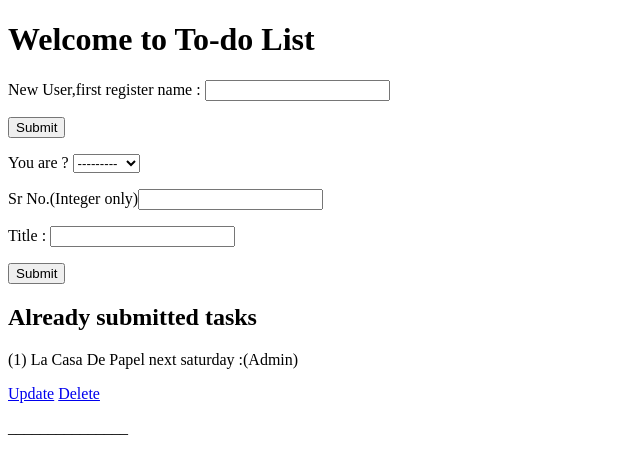
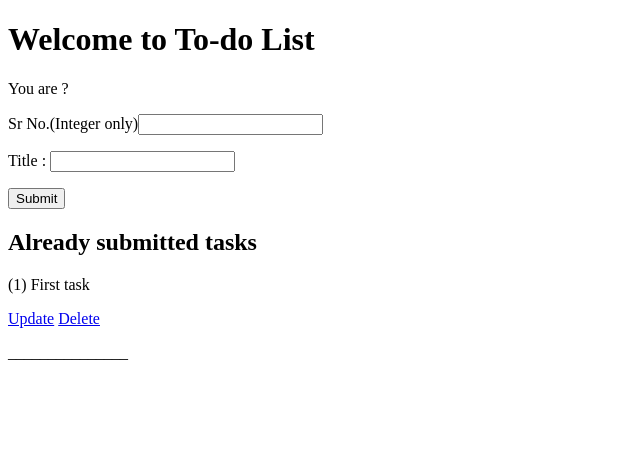
Before and after one commit to Jenil-Savla/ToDoList, a Django app: page / in a window 1280 px wide. Shown: the top 474 px of the page, without its empty margins (0-640 px from the left). Run offline with Django 3.2, Linux system fonts and the light colour scheme; data comes from the database, SQL or seed files in the repository.

Commit message:
Custom User Model

```diff
--- a/task0/forms.py
+++ b/task0/forms.py
@@ -1,11 +1,17 @@
 from django import forms
 from django.forms import ModelForm
-from .models import *
+from django.contrib.auth.forms import UserCreationForm, UserChangeForm
+from .models import Task,NewUser
 
-class UserForm(forms.ModelForm):#
+class NewUserChangeForm(UserChangeForm):
 	class Meta:
-		model = User
-		fields = '__all__'
+		model = NewUser
+		fields = 'email',
+
+class NewUserCreationForm(UserCreationForm):
+	class Meta:
+		model = NewUser
+		fields = 'email',
 
 class TaskForm(forms.ModelForm):
     title = forms.CharField(max_length = 100)
--- a/task0/models.py
+++ b/task0/models.py
@@ -1,17 +1,31 @@
 from django.db import models
 
-class User(models.Model):
-	name = models.CharField(max_length= 20,default='Admin')
+from django.contrib.auth.models import AbstractUser
+from django.utils.translation import ugettext_lazy as _
+#from django.conf import settings
+from .managers import CustomUserManager
 
-	def __str__(self):
-		return self.name
+#from django.contrib.auth.models import PermissionsMixin
+#from datetime import date
+
+class NewUser(AbstractUser):
+    username = models.CharField(max_length = 50, blank = True, null = True, unique = True)
+    email = models.EmailField(_('email address'), unique = True)
+    phone_no = models.CharField(max_length = 10)
+
+    USERNAME_FIELD = 'email'
+    REQUIRED_FIELDS = ['username', 'first_name', 'last_name']
+
+    objects = CustomUserManager()
+
+    def __str__(self):
+    	return self.email
 
 class Task(models.Model):
     number = models.IntegerField(default =0)
     title = models.CharField(max_length=100)
     complete = models.BooleanField(default=False)
     datetime = models.DateTimeField(auto_now_add=True)
-    user = models.ForeignKey(User,on_delete=models.CASCADE,null = True,blank=True)
 
     def __str__(self):
-        return (f"({self.number}) {self.title}  :({self.user})")
+        return (f"({self.number}) {self.title}")
--- a/task0/templates/delete.html
+++ b/task0/templates/delete.html
@@ -1,3 +1,4 @@
+<!DOCTYPE html>
 <p>Are you sure you want to delete "{{item}}"?</p>
 
 <a href="{% url 'list' %}" >Cancel</a>
--- a/task0/templates/list.html
+++ b/task0/templates/list.html
@@ -1,11 +1,6 @@
 <!DOCTYPE html>
 <h1>Welcome to To-do List</h2>
 
-<form method="POST" action="/">
-    {% csrf_token %}
-    <p>New User,first register name : {{user.name}}</p>
- <input class="btn btn-info" type="submit" name="Add User">
-</form>
 
 <form method="POST" action="/">
     {% csrf_token %}
--- a/task0/templates/update_task.html
+++ b/task0/templates/update_task.html
@@ -1,3 +1,4 @@
+<!DOCTYPE html>
 <h3>Update Task</h3>
 
 <form method="POST" action="">
--- a/task0/views.py
+++ b/task0/views.py
@@ -1,19 +1,15 @@
 from django.shortcuts import render,redirect
 from django.http import HttpResponse
-from .models import *
-from .forms import *
+from .models import Task,NewUser
+from .forms import TaskForm
 
 def index(request):
-    user = UserForm(request.POST)
-    if user.is_valid():
-    	user.save()
-    	return redirect('/')
     tasks = Task.objects.all()
     form = TaskForm(request.POST)
     if form.is_valid():
         form.save()
         return redirect('/')
-    context = {'tasks':tasks,'form':form,'user':user}
+    context = {'tasks':tasks,'form':form}
     return render(request,'list.html',context)
 
 def updateTask(request,pk):
--- a/todo/settings.py
+++ b/todo/settings.py
@@ -124,3 +124,5 @@
 # https://docs.djangoproject.com/en/3.2/ref/settings/#default-auto-field
 
 DEFAULT_AUTO_FIELD = 'django.db.models.BigAutoField'
+
+AUTH_USER_MODEL = 'task0.NewUser'
--- a/todo/urls.py
+++ b/todo/urls.py
@@ -14,9 +14,13 @@
     2. Add a URL to urlpatterns:  path('blog/', include('blog.urls'))
 """
 from django.contrib import admin
-from django.urls import path, include
+from django.urls import path,include
+
+admin.site.site_header = "Admin Panel "
+admin.site.site_title = "Welcome to to-do list "
+admin.site.index_title = "Welcome to this portal "
 
 urlpatterns = [
     path('admin/', admin.site.urls),
-    path('',include('task0.urls'))
+    path('', include('task0.urls')),
 ]
```
Also changed, not shown: task0/admin.py (+30 -2 lines), db.sqlite3, task0/migrations/0001_initial.py (added), task0/migrations/0002_remove_newuser_native_name.py (added), task0/migrations/__init__.py (added).
